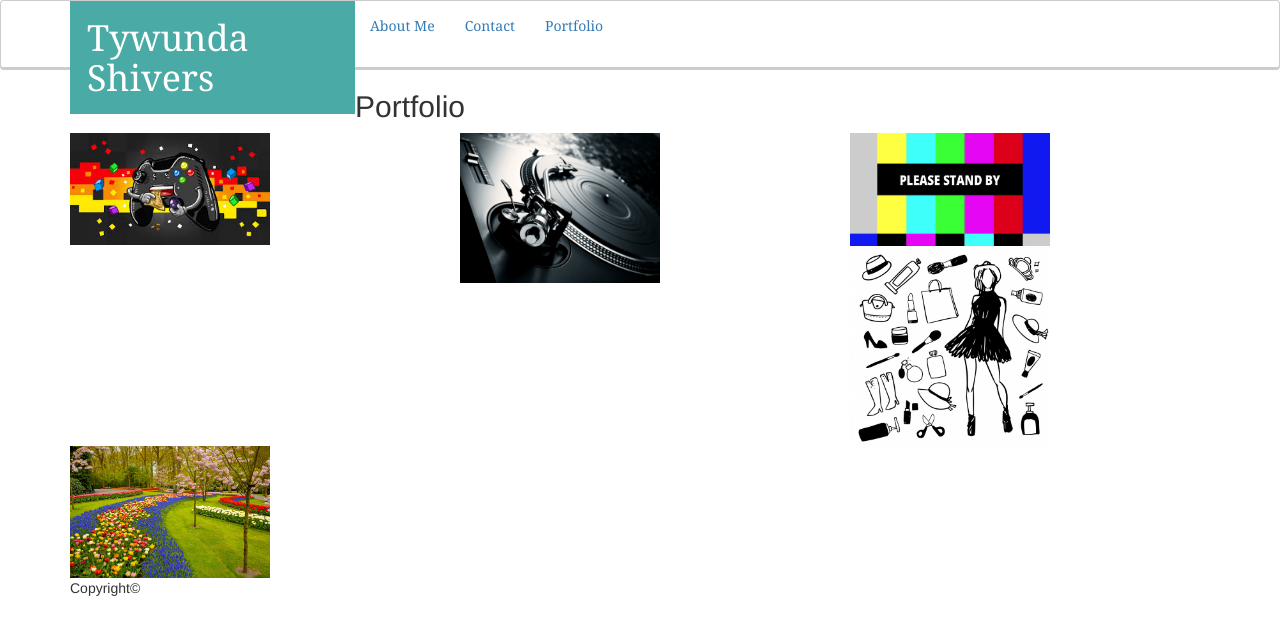
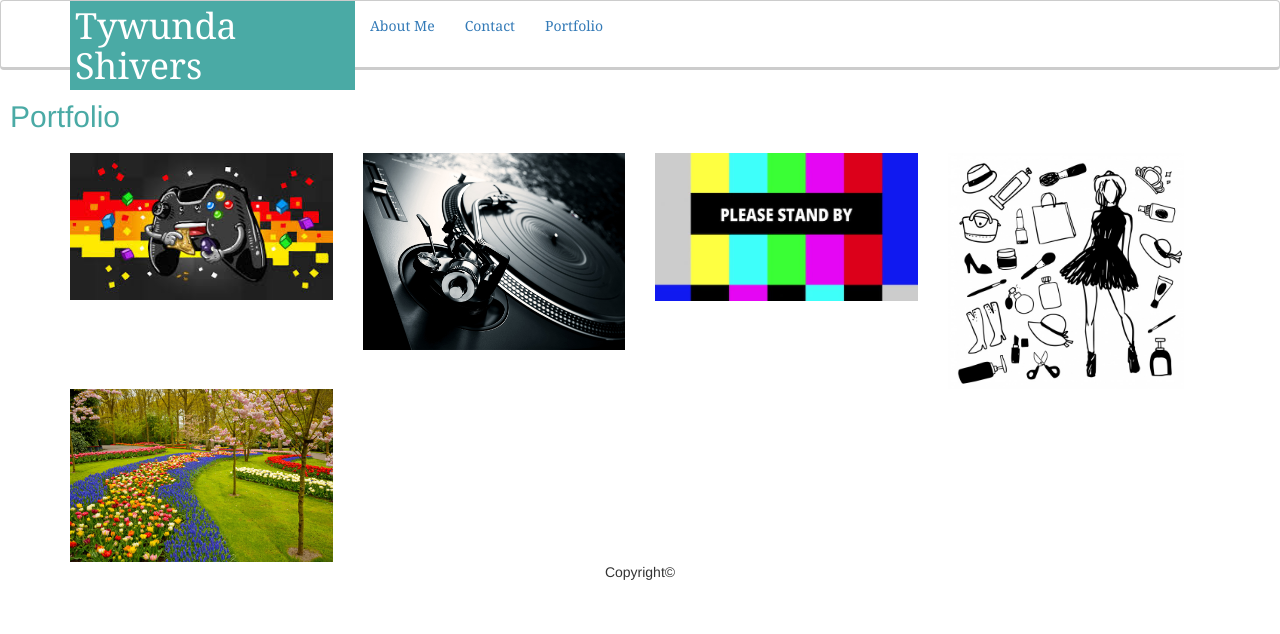
Before and after one commit to tshivers/bootstrap-responsive-portfolio, a plain HTML site: page portfolio.html in a window 1280 px wide. Drawn offline with nearby package versions, Linux system fonts and the light colour scheme.

Commit message:
added updated files

```diff
--- a/portfolio.html
+++ b/portfolio.html
@@ -19,7 +19,7 @@
           background-color: #4aaaa5;
           font-family: Georgia, 'Times New Roman', Times, serif;
           color: #ffffff;
-          padding: 17px;
+          padding: 5px;
         }
 
         .navbar {
@@ -31,6 +31,13 @@
           color: #777777;
           height: 70px;
         }
+
+        h2 {
+        padding: 10px 0px;
+        color: #4aaaa5;
+        width: 20%;
+        padding: 10px;
+      }
 </style>
 
 </head>
@@ -41,36 +48,37 @@
             <div class="navbar-header"><h1>Tywunda Shivers</h1>
             </div>
             <ul class="nav navbar-nav">
-                <li class="active"><a href="about me">About Me</a></li>
-                <li><a href="contact">Contact</a></li>
-                <li><a href="portfolio">Portfolio</a></li>
+                <li><a href="index.html">About Me</a></li>
+                <li><a href="contact.html">Contact</a></li>
+                <li class="active"><a href="portfolio.html">Portfolio</a></li>
             </ul>
         </div>
     </nav>
 
     <h2>Portfolio</h2>
 
-    <div class="container bg-4">
+    <div class="container bg-3">
         <div class="row">
-            <div class="col-sm-4">
-                <img src="assets/imaages/gaming-image.jpeg" class="image-responsive" style="width:200px" alt="Hangman">
+            <div class="col-sm-3">
+                <img src="assets/imaages/gaming-image.jpeg" class="image-responsive" style="width:100%" style="height:200px" alt="Hangman">
             </div>
-             <div class="col-sm-4">
-                <img src="assets/imaages/behind-the-groove.jpg" class="image-responzive" style="width:200px" alt="Behind The Groove">
+             <div class="col-sm-3">
+                <img src="assets/imaages/behind-the-groove.jpg" class="image-responzive" style="width:100%" style="height:200px" alt="Behind The Groove">
              </div>
-             <div class="col-sm-4">
-                 <img src="assets/imaages/color-coded.jpg" class="image-responsive" style="width:200px" alt="Color Coded">
+             <div class="col-sm-3">
+                 <img src="assets/imaages/color-coded.jpg" class="image-responsive" style="width:100%" style="height:200px" alt="Color Coded">
              </div>
-             <div class="col-sm-4">
-                 <img src="assets/imaages/fashion-icon.jpg" class="image-responsive" style="width:200px" alt="Fashion Icons">
+             <div class="col-sm-3">
+                 <img src="assets/imaages/fashion-icon.jpg" class="image-responsive" style="width:90%" style="height:200px" alt="Fashion Icons">
              </div>
-             <div class="col-sm-4">
-                 <img src="assets/imaages/botanical-bliss.jpg" class="image-responsive" style="width:200px" alt="Botanical Bliss">
+             <div class="col-sm-3">
+                 <img src="assets/imaages/botanical-bliss.jpg" class="image-responsive" style="width:100%" alt="Botanical Bliss">
              </div>
     </div>
 
-    <div class="footer">
-            <p>Copyright&#169;</p>
+    <div class="footer-copyright text-center">
+        <p>Copyright&#169;</p>
     </div>
+
 </body>
 </html>
```
Also changed, not shown: contact.html (+56 -5 lines), index.html (+12 -8 lines).
